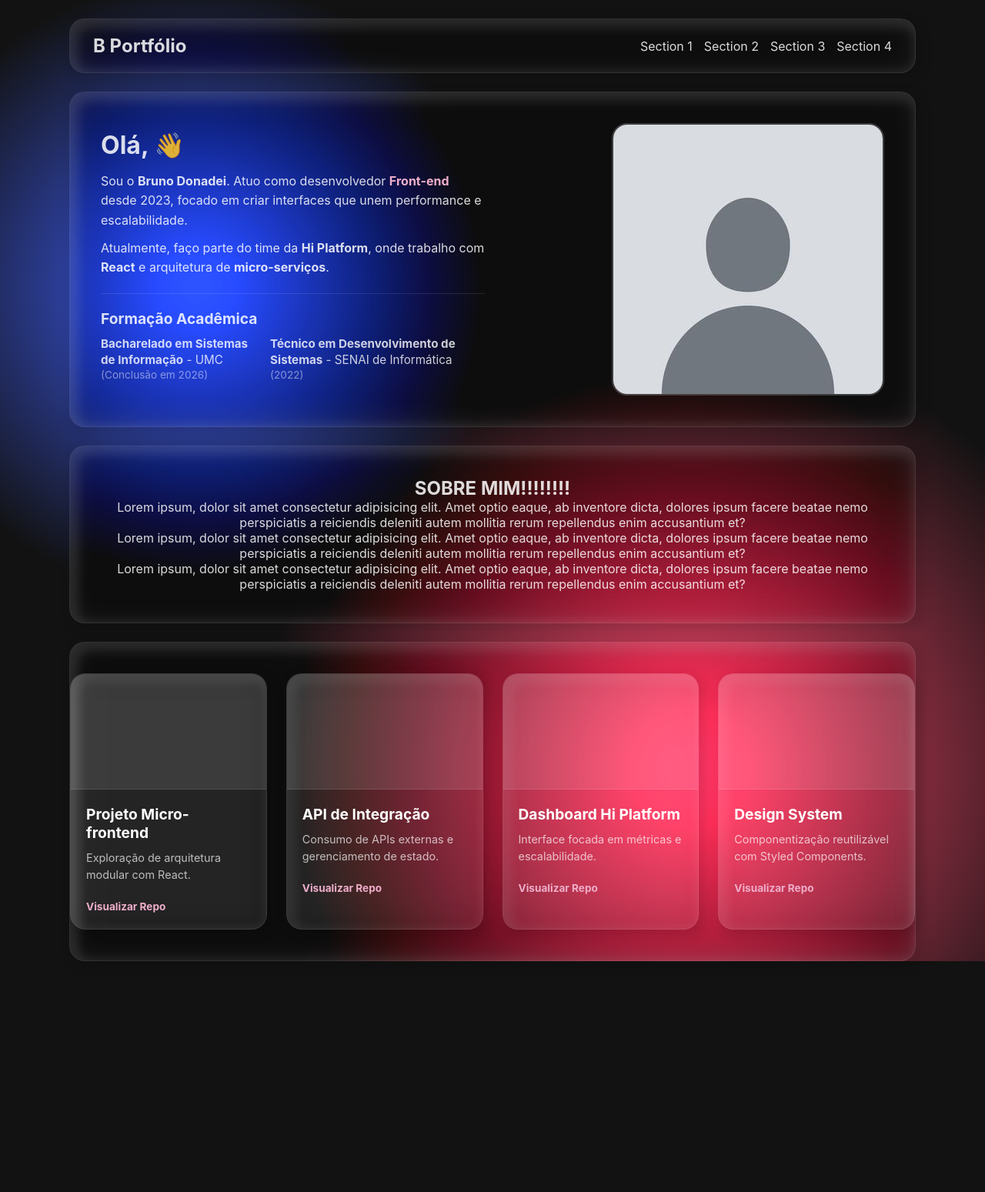
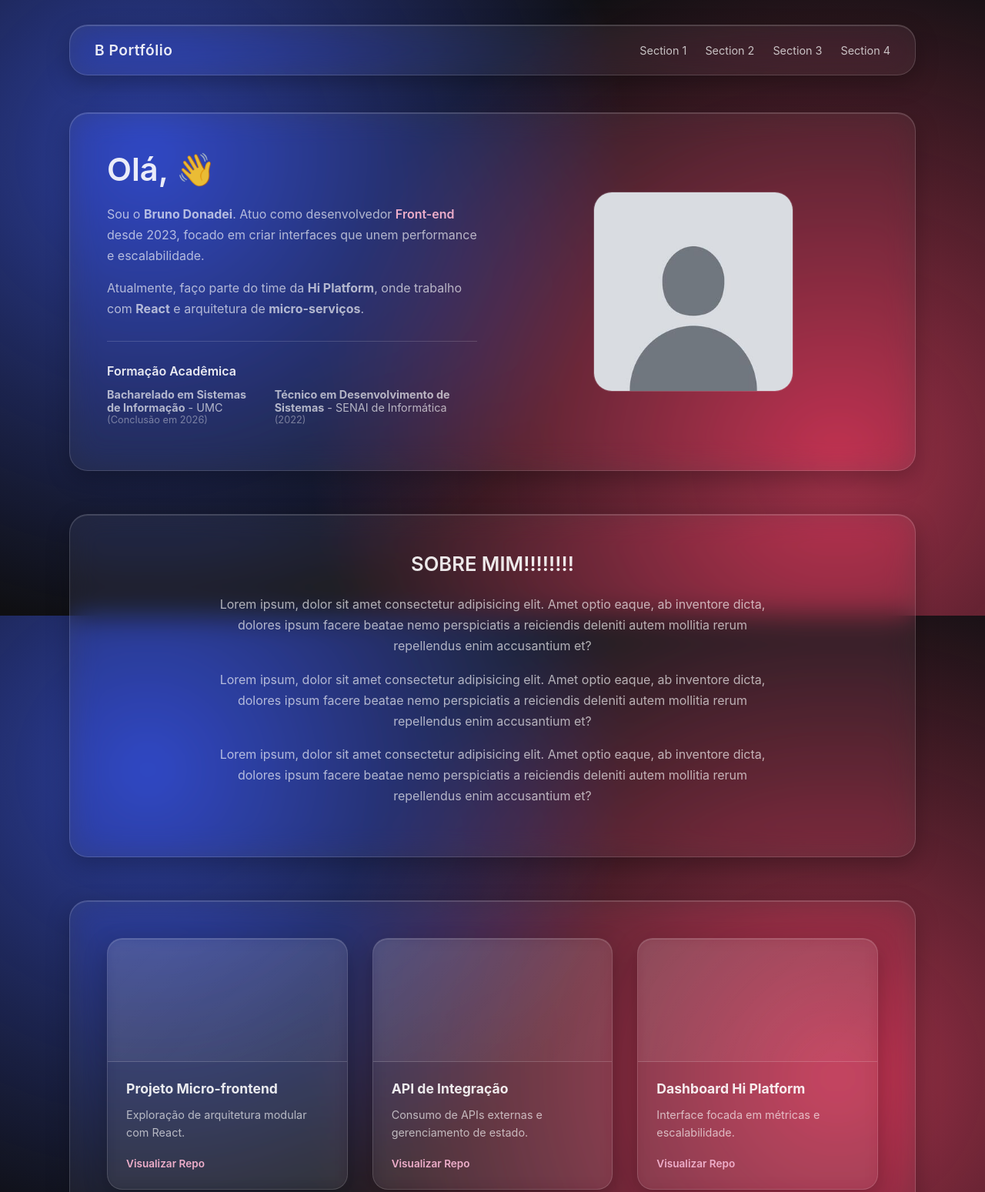
Before and after one commit to Brunodonadei/activity-personal-portfolio, a plain HTML site: page index.html in a window 1280 px wide. Shown: the top 1549 px of the page at 77% size. Before the commit the page ends 1249 px from the top, so only its background shows below. Drawn offline with Linux system fonts and the light colour scheme.

Commit message:
refactor: change css style to improve glassmorphism

```diff
--- a/css/style.css
+++ b/css/style.css
@@ -1,215 +1,261 @@
 :root {
   --container-width: 1100px;
-  --default-font-family:
-    -apple-system, -apple-system, BlinkMacSystemFont, "Segoe UI", Roboto,
-    Oxygen, Ubuntu, Cantarell, "Open Sans", "Helvetica Neue", sans-serif;
-  --rgba-white-85: rgba(255, 255, 255, 0.85);
-  --rgba-white-12: rgba(255, 255, 255, 0.12);
-  --rgba-white-10: rgba(255, 255, 255, 0.1);
+
+  --font-family:
+    -apple-system, BlinkMacSystemFont, "Segoe UI", Roboto, Oxygen, Ubuntu,
+    Cantarell, "Open Sans", "Helvetica Neue", sans-serif;
+
+  --text-primary: rgba(255, 255, 255, 0.9);
+  --text-secondary: rgba(255, 255, 255, 0.65);
+  --border-soft: rgba(255, 255, 255, 0.15);
+  --glass-bg: rgba(255, 255, 255, 0.06);
+  --glass-card-bg: rgba(255, 255, 255, 0.04);
+  --accent: #eeaeca;
 }
 
 * {
   margin: 0;
   padding: 0;
   box-sizing: border-box;
-  font-family: var(--default-font-family);
+  font-family: var(--font-family);
+}
+
+body {
+  min-height: 100vh;
+  color: var(--text-primary);
+  background:
+    radial-gradient(circle at 15% 25%, rgba(63, 94, 251, 0.6), transparent 50%),
+    radial-gradient(
+      circle at 85% 75%,
+      rgba(252, 70, 107, 0.6),
+      transparent 55%
+    ),
+    #0f0f12;
+  background-attachment: fixed;
+}
+
+header,
+main {
+  max-width: var(--container-width);
+  margin: 0 auto;
+}
+
+header {
+  margin-top: 32px;
+  padding: 20px 32px;
 }
 
 .glass-effect {
-  border-radius: 20px;
-  border: 1px solid var(--rgba-white-12);
-  backdrop-filter: blur(20px) contrast(140%);
+  background: var(--glass-bg);
+  backdrop-filter: blur(18px) saturate(140%);
+  border: 1px solid var(--border-soft);
+  border-radius: 24px;
   box-shadow:
-    inset 5px 5px 15px 5px var(--rgba-white-10),
-    5px 5px 13px 5px rgba(0, 0, 0, 0.1);
-  background: rgba(255, 255, 255, 0.05);
+    inset 0 1px 0 rgba(255, 255, 255, 0.15),
+    0 10px 30px rgba(0, 0, 0, 0.25);
+}
+
+nav.nav-section {
+  display: flex;
+  justify-content: space-between;
+  align-items: center;
+}
+
+nav h1 {
+  font-size: 1.2rem;
+  font-weight: 600;
+  letter-spacing: 0.5px;
+}
+
+ul {
+  list-style: none;
+  display: flex;
+  gap: 24px;
+  align-items: center;
+}
+
+a {
+  text-decoration: none;
+  color: var(--text-primary);
 }
 
 .animated-link {
   position: relative;
-  display: inline-block;
-  text-decoration: none;
+  font-size: 0.9rem;
+  opacity: 0.8;
+  transition: opacity 0.2s ease;
+}
+
+.animated-link:hover {
+  opacity: 1;
 }
 
 .animated-link::after {
   content: "";
   position: absolute;
-  bottom: 0;
   left: 0;
+  bottom: -4px;
   width: 0;
   height: 2px;
-  background-color: var(--rgba-white-85);
-  transition: width 0.3s ease-out;
+  background: var(--accent);
+  transition: width 0.3s ease;
 }
 
 .animated-link:hover::after {
   width: 100%;
 }
 
-body {
-  height: 100%;
-  background:
-    radial-gradient(circle at 20% 30%, rgba(63, 94, 251, 1), transparent 30%),
-    radial-gradient(circle at 70% 80%, rgba(252, 70, 107, 1), transparent 42%),
-    #121212;
-  color: var(--rgba-white-85);
+.professional-info-section {
+  margin-top: 48px;
+  padding: 48px;
+  display: flex;
+  gap: 40px;
+  align-items: center;
 }
 
-a {
-  text-decoration: none;
-  color: var(--rgba-white-85);
-}
-
-nav.nav-section {
-  display: flex;
-  justify-content: space-between;
-}
-
-ul {
-  list-style: none;
-  display: flex;
-  align-items: center;
-  gap: 15px;
-}
-
-header {
-  max-width: var(--container-width);
-  padding: 20px 30px;
-  margin: 24px auto 0;
-}
-
-main {
-  max-width: var(--container-width);
-  margin: 24px auto 0;
-}
-
-.professional-info-section {
-  display: flex;
-  align-items: center;
-  justify-content: space-between;
-  padding: 40px;
-  gap: 20px;
-}
-
-.professional-info,
-.professional-profile-picture {
+.professional-info {
   flex: 1;
 }
 
 .professional-info h2 {
-  margin-bottom: 15px;
-  font-size: 2rem;
+  font-size: 2.6rem;
+  margin-bottom: 20px;
+  font-weight: 600;
 }
 
-.professional-info p {
-  line-height: 1.6;
+.bio p {
+  margin-bottom: 14px;
+  line-height: 1.7;
+  color: var(--text-secondary);
+}
+
+.highlight {
+  color: var(--accent);
+  font-weight: 600;
+}
+
+.separator {
+  margin: 28px 0;
+  border: none;
+  border-top: 1px solid var(--border-soft);
+}
+
+.academic-info h3 {
+  font-size: 1rem;
+  margin-bottom: 12px;
+  font-weight: 600;
+}
+
+.academic-info li {
+  font-size: 0.9rem;
   margin-bottom: 10px;
+  color: var(--text-secondary);
+}
+
+.academic-info .date {
+  display: block;
+  font-size: 0.8rem;
+  opacity: 0.6;
 }
 
 .professional-profile-picture {
+  flex: 1;
   display: flex;
-  justify-content: end;
+  justify-content: center;
 }
 
 .professional-profile-picture img {
+  width: 260px;
+  height: 260px;
   object-fit: cover;
-  border-radius: 20px;
-  border: 2px solid rgba(255, 255, 255, 0.2);
-}
-
-.highlight {
-  color: #eeaeca;
-  font-weight: bold;
-}
-
-.separator {
-  border: 0;
-  border-top: 1px solid rgba(255, 255, 255, 0.1);
-  margin: 20px 0;
-}
-
-.academic-info h3 {
-  font-size: 1.2rem;
-  margin-bottom: 10px;
-  color: var(--rgba-white-85);
-}
-
-.academic-info ul {
-  list-style: none;
-  padding: 0;
-}
-
-.academic-info li {
-  font-size: 0.95rem;
-  margin-bottom: 8px;
-  line-height: 1.4;
-  color: rgba(255, 255, 255, 0.8);
-}
-
-.academic-info .date {
-  font-size: 0.85rem;
-  opacity: 0.6;
-  display: block;
+  border-radius: 24px;
+  border: 1px solid var(--border-soft);
 }
 
 .about-me-section {
-  margin-top: 24px;
+  margin-top: 56px;
+  padding: 48px;
   text-align: center;
-  padding: 40px;
+}
+
+.about-me-section h2 {
+  font-size: 1.6rem;
+  margin-bottom: 24px;
+  font-weight: 600;
+}
+
+.about-me-section p {
+  max-width: 750px;
+  margin: 0 auto 16px auto;
+  line-height: 1.7;
+  color: var(--text-secondary);
 }
 
 .projects-section {
-  margin-top: 24px;
+  margin-top: 56px;
+  padding: 48px;
   display: grid;
-  grid-template-columns: repeat(auto-fit, minmax(250px, 1fr));
-  gap: 25px;
-  padding: 40px 0;
+  grid-template-columns: repeat(auto-fit, minmax(260px, 1fr));
+  gap: 32px;
 }
 
 .project-card {
-  display: flex;
-  flex-direction: column;
+  background: var(--glass-card-bg);
+  backdrop-filter: blur(10px);
+  border: 1px solid var(--border-soft);
+  border-radius: 20px;
   overflow: hidden;
-  transition: transform 0.3s ease;
+  transition:
+    transform 0.3s ease,
+    box-shadow 0.3s ease;
 }
 
 .project-card:hover {
-  transform: translateY(-5px);
+  transform: translateY(-6px);
+  box-shadow: 0 12px 30px rgba(0, 0, 0, 0.35);
 }
 
 .project-thumb {
-  width: 100%;
-  height: 150px;
-  background: rgba(255, 255, 255, 0.1);
-  border-bottom: 1px solid rgba(255, 255, 255, 0.1);
+  height: 160px;
+  background: linear-gradient(
+    135deg,
+    rgba(255, 255, 255, 0.08),
+    rgba(255, 255, 255, 0.02)
+  );
+  border-bottom: 1px solid var(--border-soft);
 }
 
 .project-content {
-  padding: 20px;
+  padding: 24px;
 }
 
 .project-content h3 {
-  margin-bottom: 10px;
-  font-size: 1.2rem;
-  color: #fff;
+  font-size: 1.1rem;
+  margin-bottom: 12px;
 }
 
 .project-content p {
   font-size: 0.9rem;
-  color: rgba(255, 255, 255, 0.7);
-  margin-bottom: 20px;
-  line-height: 1.5;
+  color: var(--text-secondary);
+  margin-bottom: 18px;
+  line-height: 1.6;
 }
 
 .project-content a {
-  text-decoration: none;
-  color: #eeaeca;
-  font-weight: bold;
   font-size: 0.85rem;
-  border-bottom: 2px solid transparent;
-  transition: border-color 0.3s ease;
+  font-weight: 600;
+  color: var(--accent);
+  transition: opacity 0.2s ease;
 }
 
 .project-content a:hover {
-  border-color: #eeaeca;
+  opacity: 0.7;
 }
+
+footer {
+  max-width: var(--container-width);
+  margin: 60px auto 40px auto;
+  opacity: 0.5;
+  font-size: 0.8rem;
+  text-align: center;
+}
```
